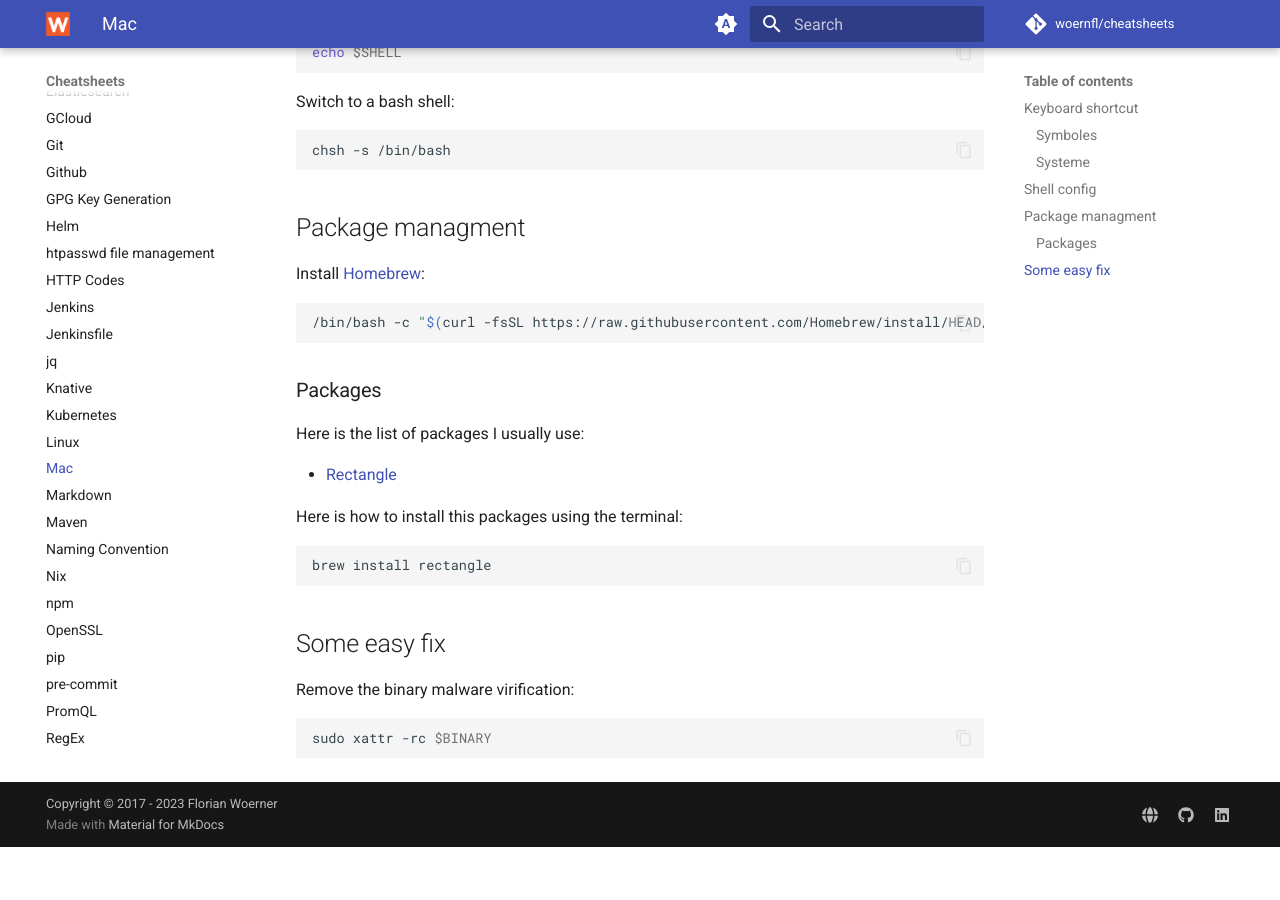
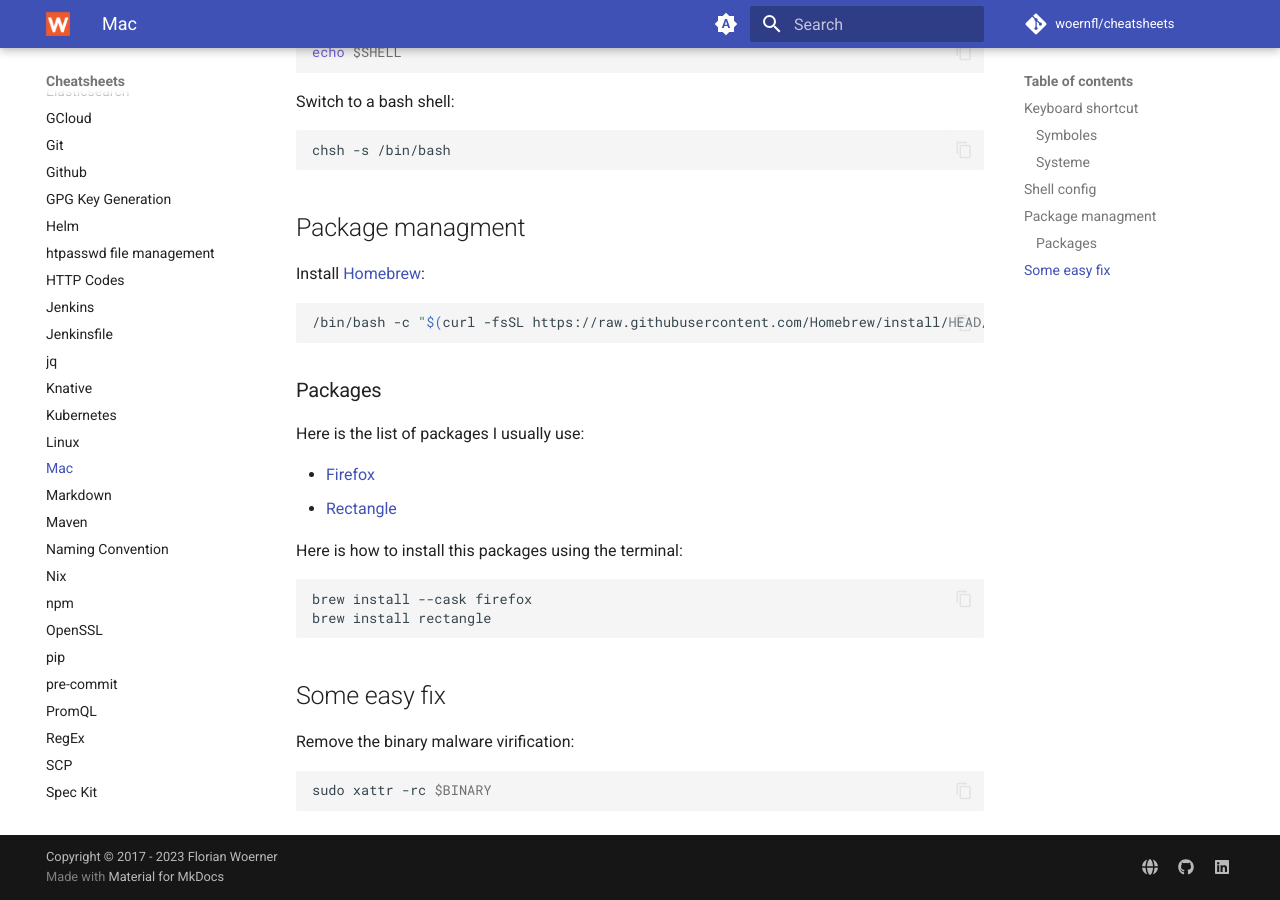
Before and after one commit to woernfl/cheatsheets, an MkDocs documentation site: the page built from docs/mac.md, in a window 1280 px wide and 900 px high, scrolled down 1079 px. Built offline with MkDocs 1.6.1 and Material for MkDocs 9.7.7, drawn with Linux system fonts in a browser that asks for light colours; comment, search, counter and statistics services are not loaded; before the commit the page ends 1926 px from its top, so only the background shows below that.

Commit message:
Add Firefox to packages list and installation guide (#301)
Added Firefox to the list of packages and installation instructions.

````diff
--- a/docs/mac.md
+++ b/docs/mac.md
@@ -49,11 +49,13 @@
 
 Here is the list of packages I usually use:
 
+- [Firefox](https://www.firefox.com)
 - [Rectangle](https://github.com/rxhanson/Rectangle)
 
 Here is how to install this packages using the terminal:
 
 ```
+brew install --cask firefox
 brew install rectangle
 ```
 
````
